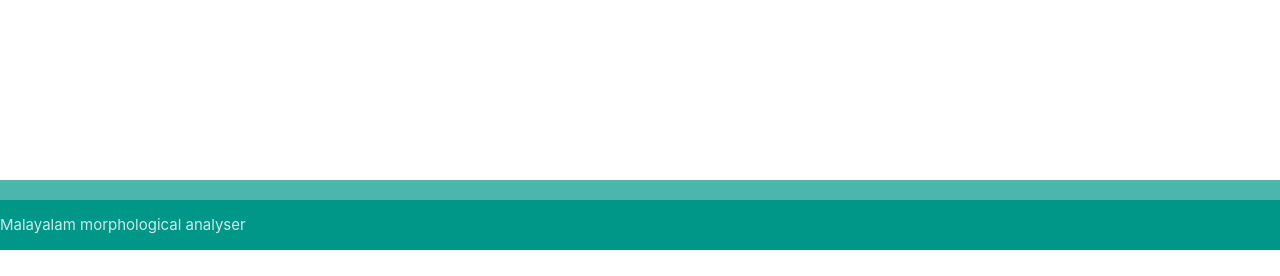
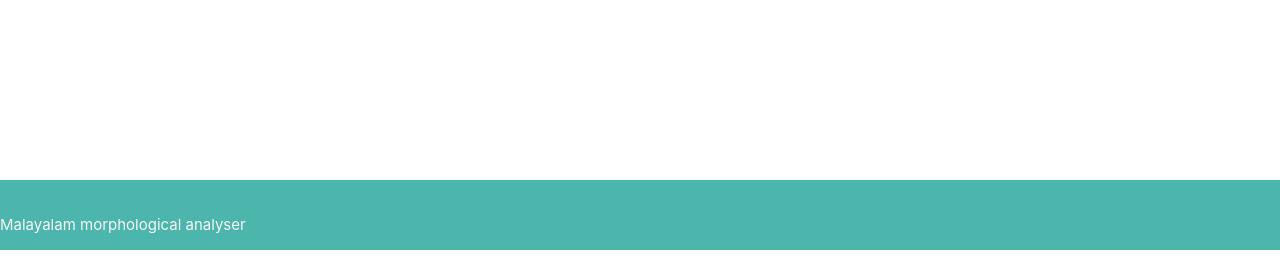
Before and after one commit to smc/mlmorph, a Flask app: page / in a window 1280 px wide. Shown: the part 524-800 px from the top of the page. Run offline with Flask 2, Linux system fonts and the light colour scheme; some libraries are stand-ins or nearby versions.

Commit message:
fix link in the footer

```diff
--- a/web/templates/layout.html
+++ b/web/templates/layout.html
@@ -34,8 +34,8 @@
 	</div>
 	</div>
 	<footer class="page-footer teal lighten-2">
-		<div class="footer-copyright teal lighten-2>
-			<a class=" grey-text text-lighten-4 right " href="https://github.com/santhoshtr/mlmorph ">Malayalam morphological analyser</a>
+		<div class="footer-copyright teal lighten-2">
+			<a class="grey-text text-lighten-4 right" href="https://github.com/santhoshtr/mlmorph">Malayalam morphological analyser</a>
 		</div>
 	</footer>
 </body>
```
